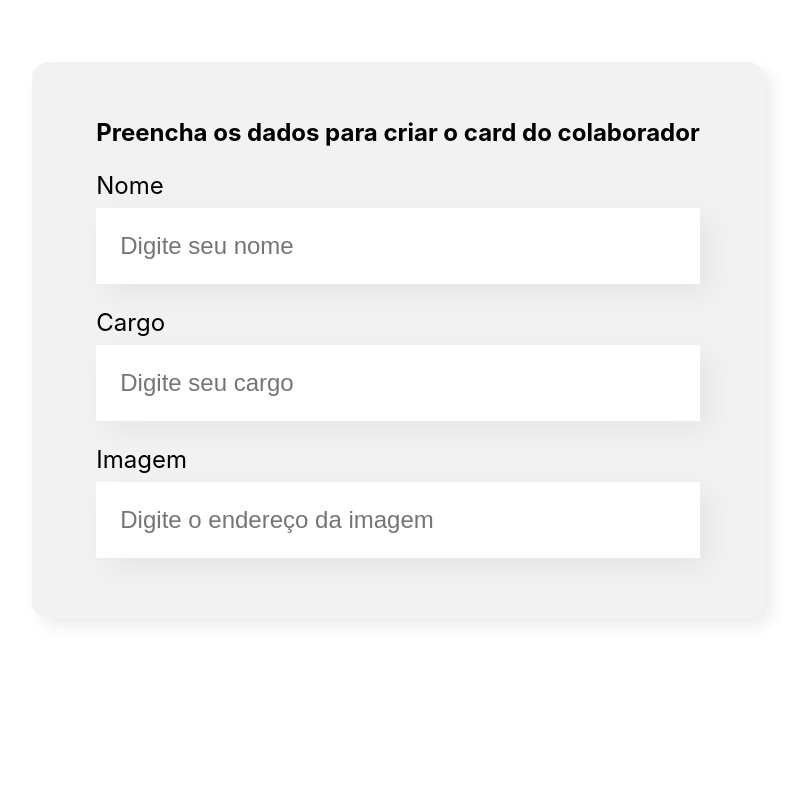
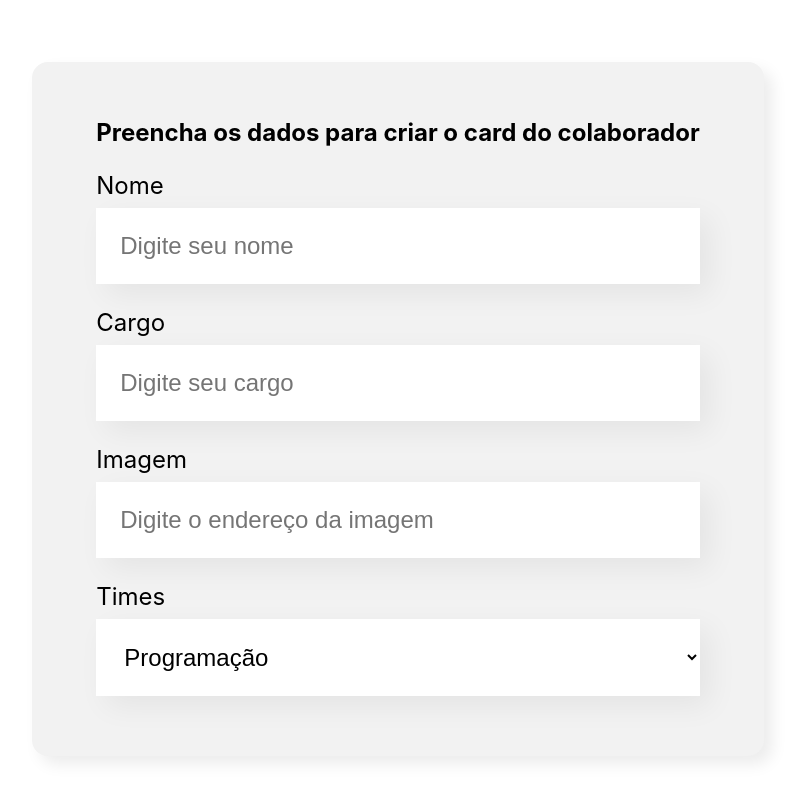
Before and after one commit to JeffersonRolino/organo, a React (Create React App) app: page / in a window 1280 px wide. Shown: the part 516-1316 px from the top of the page, without its empty margins (242-1042 px from the left). Before the commit the page ends 1214 px from the top, so only its background shows below. Built offline with nearby package versions, Linux system fonts and the light colour scheme.

Commit message:
Capítulo 02: Trabalhando com props - Lição 03: Lista dos times

```diff
--- /dev/null
+++ b/src/components/DropDown/DropDown.css
@@ -0,0 +1,19 @@
+.drop-down {
+    margin: 24px 0;
+}
+
+.drop-down label {
+    display: block;
+    margin-bottom: 8px;
+    font-size: 24px;
+}
+
+.drop-down select {
+    background-color: #fff;
+    box-shadow: 10px 10px 30px rgba(0, 0, 0, 0.06);
+    width: 100%;
+    border: none;
+    font-size: 24px;
+    padding: 24px;
+    box-sizing: border-box;
+}
--- /dev/null
+++ b/src/components/DropDown/index.jsx
@@ -0,0 +1,15 @@
+import './DropDown.css'
+
+const DropDown = (props) => {
+    console.log(props.itens)
+    return (
+        <div className="drop-down">
+            <label>{props.label}</label>
+            <select>
+                {props.itens.map(item => <option key={item}>{item}</option>)}
+            </select>
+        </div>
+    )
+}
+
+export default DropDown;
--- a/src/components/Form/index.jsx
+++ b/src/components/Form/index.jsx
@@ -1,7 +1,18 @@
+import DropDown from "../DropDown";
 import TextInput from "../TextInput";
 import './Form.css';
 
 const Form = () => {
+    const times = [
+        'Programação',
+        'Front-end',
+        'Data Science',
+        'Devops',
+        'UX e Design',
+        'Mobile',
+        'Inovação e Gestão'
+    ]
+
     return (
         <section className="form-employees">
             <form>
@@ -9,6 +20,7 @@
                 <TextInput label="Nome" placeholder="Digite seu nome"/>
                 <TextInput label="Cargo" placeholder="Digite seu cargo"/>
                 <TextInput label="Imagem" placeholder="Digite o endereço da imagem"/>
+                <DropDown label="Times" itens={times}></DropDown>
             </form>
         </section>
     )
```
Also changed, not shown: 1 other file (tests, documents, lock files or other folders).
